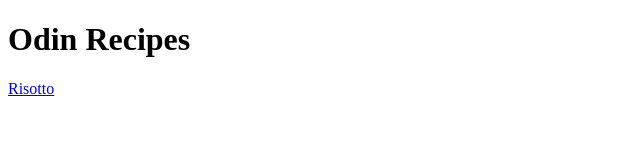
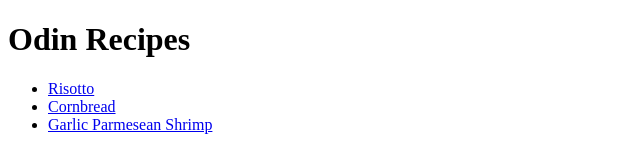
Before and after one commit to jachapman90/odin-recipes, a plain HTML site: page index.html in a window 1280 px wide. Shown: the whole page, without its empty margins (0-640 px from the left). Drawn offline with Linux system fonts and the light colour scheme.

Commit message:
Link index.html to recipe pages

```diff
--- a/index.html
+++ b/index.html
@@ -7,6 +7,10 @@
 </head>
 <body>
     <h1>Odin Recipes</h1>
-    <a href="recipes/risotto.html">Risotto</a>
+    <ul>
+    <li><a href="recipes/risotto.html">Risotto</a></li>
+    <li><a href="recipes/cornbread.html">Cornbread</a></li>
+    <li><a href="recipes/garlic-parm-shrimp.html">Garlic Parmesean Shrimp</a></li>
+    </ul>
 </body>
 </html>
```
